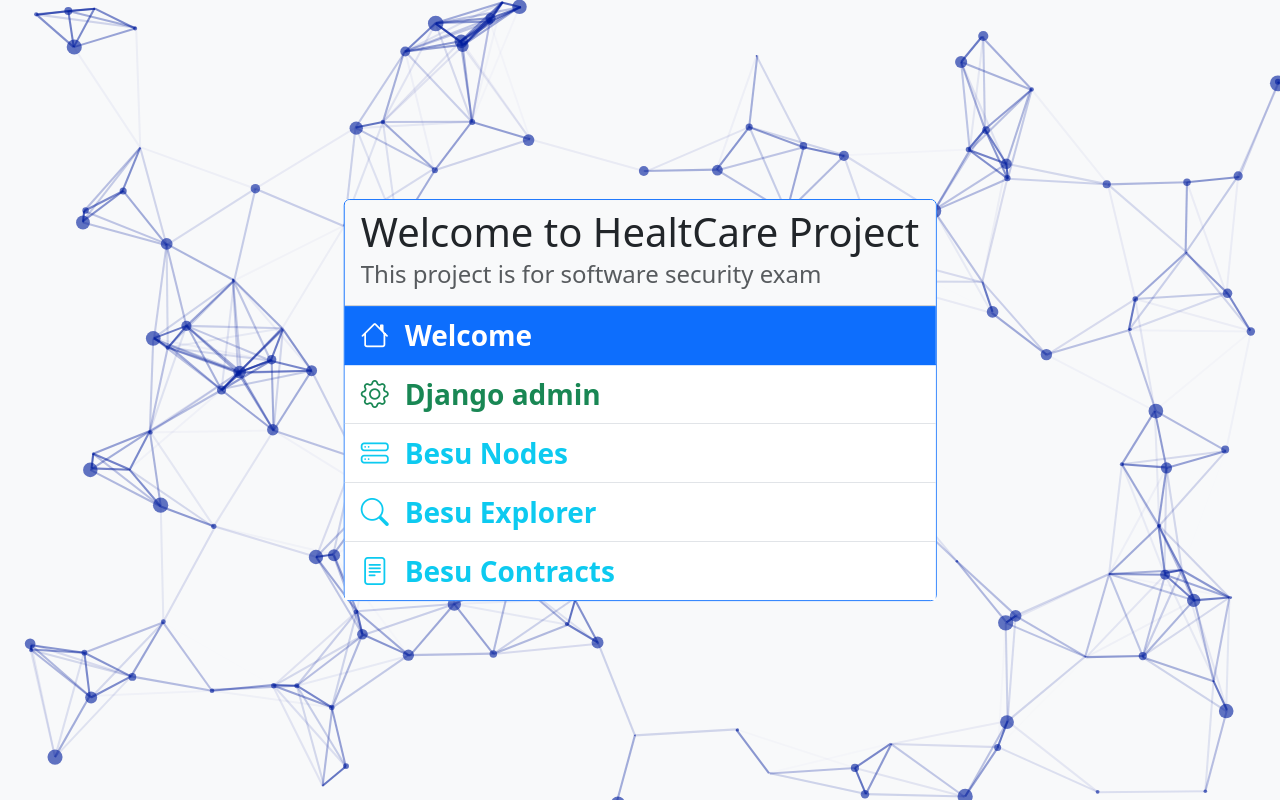
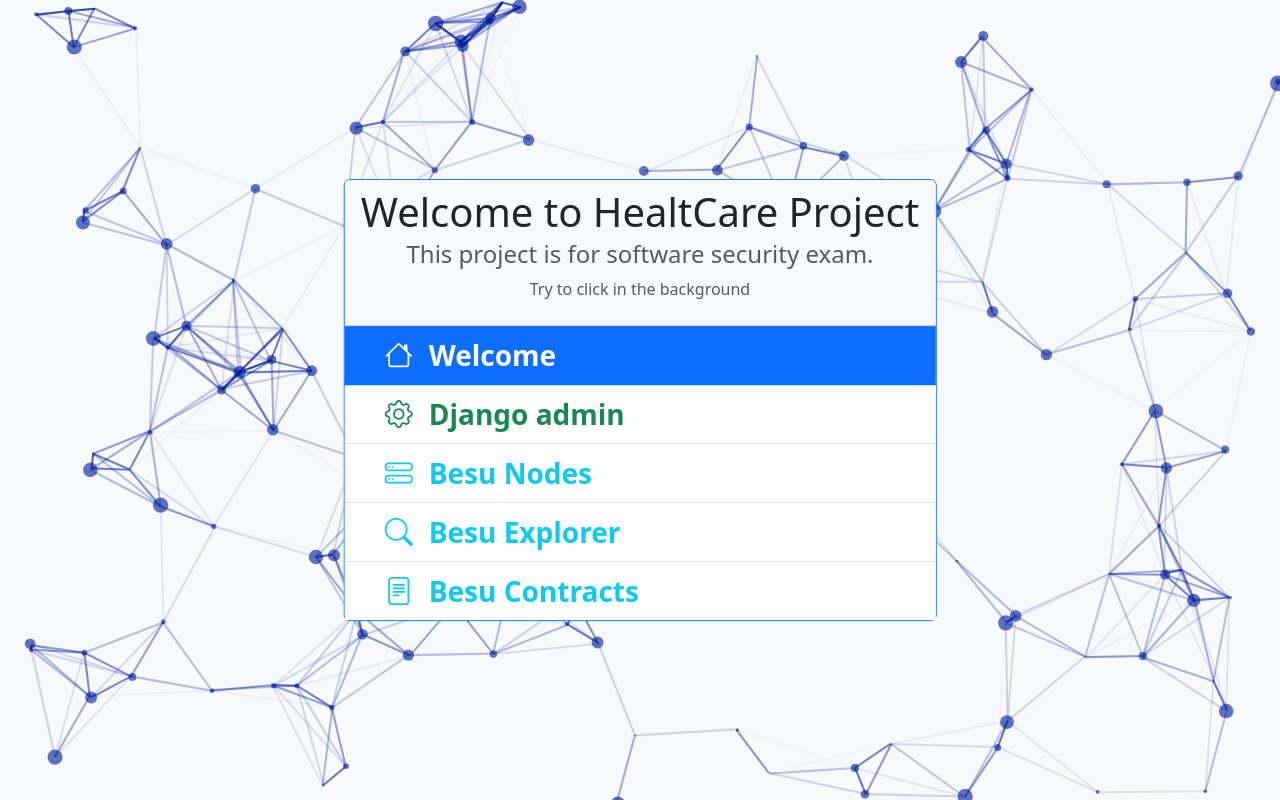
Before and after one commit to NicolaPicciafuoco/SoftwareSecurity_blockchain, a Django app: page / in a window 1280 px wide. Run offline with Django 5.2, Linux system fonts and the light colour scheme; some libraries are stand-ins or nearby versions.

Commit message:
complete welcome interface

```diff
--- a/templates/index.html
+++ b/templates/index.html
@@ -21,51 +21,64 @@
 
         .main-card {
             /*padding: 15px;  Aggiunge del padding esterno di 20px al form di login */
-            border-radius: 20px;
-            border: 0.5px solid #001d9d;
+            /*border-radius: 20px;*/
+            border: 1px solid #001d9d;
         }
     </style>
     <link rel="stylesheet" href="https://cdn.jsdelivr.net/npm/bootstrap-icons@1.3.0/font/bootstrap-icons.css">
+    <link href="https://cdn.jsdelivr.net/npm/bootstrap@5.3.3/dist/css/bootstrap.min.css" rel="stylesheet" integrity="sha384-QWTKZyjpPEjISv5WaRU9OFeRpok6YctnYmDr5pNlyT2bRjXh0JMhjY6hW+ALEwIH" crossorigin="anonymous">
     <script src="https://cdn.jsdelivr.net/npm/bootstrap@5.3.3/dist/js/bootstrap.bundle.min.js"></script>
-    <link href="https://cdn.jsdelivr.net/npm/bootstrap@5.3.3/dist/css/bootstrap.min.css" rel="stylesheet" integrity="sha384-QWTKZyjpPEjISv5WaRU9OFeRpok6YctnYmDr5pNlyT2bRjXh0JMhjY6hW+ALEwIH" crossorigin="anonymous">
 
 </head>
     <body>
         <div id="particles-js" class="bg-light top-0 start-0">
         </div>
         <div id="main-card"
-             class="position-absolute top-50 start-50 translate-middle bg-light mb-4">
+             class="rounded-2 position-absolute top-50 start-50 translate-middle bg-light mb-4">
             <div class="card border-primary">
                 <div class="card-header bg-light">
                     <h1 class="card-title">Welcome to HealtCare Project</h1>
-                    <h4 class="card-subtitle mb-2 text-body-secondary">This project is for software security exam</h4>
+                    <div class="card-subtitle text-center text-body-secondary mb-2">
+                        <h4>
+                            This project is for software security exam.
+                        </h4>
+                        <p>
+                            Try to click in the background
+                        </p>
+                    </div>
+
                 </div>
                 <div class="">
                     <ul  class="list-group list-group-flush fw-semibold fs-3">
-                        <a class="list-group-item list-group-item-action active"
-                           aria-current="true"
-                           href="http://localhost:1337/"
-                            ><i class="bi bi-house me-3"></i>Welcome
-                        </a>
+
+                            <a
+                                class="list-group-item list-group-item-action active"
+                                aria-current="true"
+                                href="http://localhost:1337/"
+                            >
+                                <i class="bi bi-house ms-4 me-3"></i>Welcome
+                            </a>
+
+
                         <a class="text-success list-group-item list-group-item-action"
                            href="http://localhost:1337/admin"
                            target="_blank"
-                            ><i class="bi bi-gear me-3"></i>Django admin
+                            ><i class="bi bi-gear ms-4 me-3"></i>Django admin
                         </a>
                         <a class="text-info list-group-item list-group-item-action"
                            href="http://localhost:25000/explorer/nodes"
                            target="_blank"
-                            ><i class="bi bi-hdd-stack me-3"></i>Besu Nodes
+                            ><i class="bi bi-hdd-stack ms-4 me-3"></i>Besu Nodes
                         </a>
                         <a class="text-info list-group-item list-group-item-action"
                            href="http://localhost:25000/explorer/explorer"
                            target="_blank"
-                            ><i class="bi bi-search me-3"></i>Besu Explorer
+                            ><i class="bi bi-search ms-4 me-3"></i>Besu Explorer
                         </a>
                         <a class="text-info list-group-item list-group-item-action"
                            href="http://localhost:25000/explorer/contracts"
                            target="_blank"
-                            ><i class="bi bi-file-text me-3"></i>Besu Contracts
+                            ><i class="bi bi-file-text ms-4 me-3"></i>Besu Contracts
                         </a>
                     </ul>
                 </div>
```
